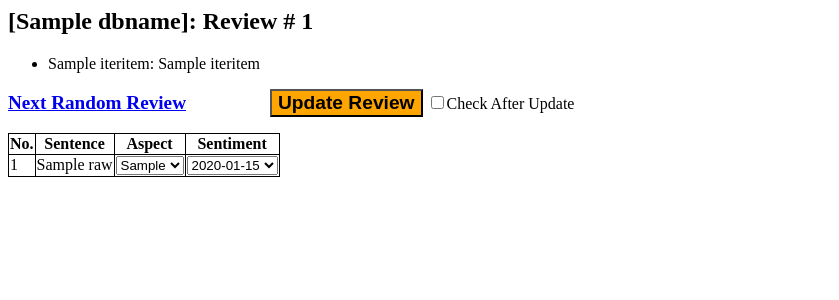
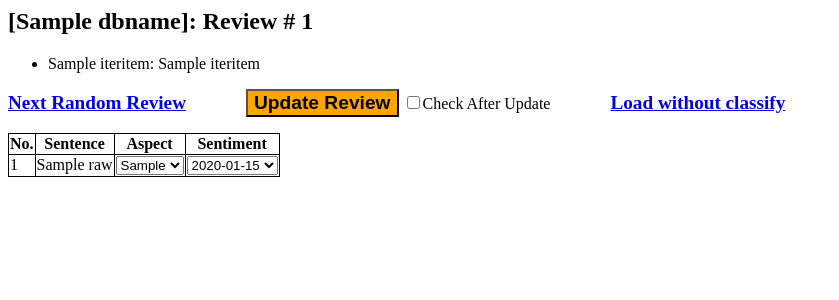
Before and after one commit to stasi009/OpinionMining728, a Flask app: template aspect_sentiment_edit/templates/review.html in a window 1280 px wide. Shown: the top 300 px of the page, without its empty margins (0-839 px from the left). Run offline with Flask 2, Linux system fonts and the light colour scheme; the template is opened without the code that fills it: most values are stand-ins (such as "Sample title", 1, 10 or a date in 2020); parts of the project's set-up code (start-up, migrations or seed data) failed here and were passed over.

Commit message:
give the app option to display review without classify first

```diff
--- a/aspect_sentiment_edit/routes.py
+++ b/aspect_sentiment_edit/routes.py
@@ -1,8 +1,6 @@
 
-import json
 from flask import Flask,url_for,request,render_template,redirect
 from app import app
-from review import Review,ReviewsDal
 import common
 
 AspectOptions = [   common.AspectOverall,\
@@ -32,12 +30,17 @@ def next_random_review():
 def show_review():
     review_id = request.args.get("review_id")
     classify = request.args.get("classify")
-    print "############ classify =".format(classify)
+    if classify is None:
+        # if not given "classify" parameter
+        # then 'classify' is true, if classifier has been set
+        classify = app.classifier is not None
+    else:
+        classify = True if int(classify) >0 else False
 
     if request.method == 'GET':
         review = app.mongoproxy.find_review_by_id(review_id)
 
-        if app.classifier is not None:
+        if classify and app.classifier is not None:
             app.classifier.classify(review)
 
         return render_template("review.html",
@@ -50,7 +53,8 @@ def show_review():
         if success:
             # if 'check_after_update' is on, then just reload current review again
             next_review_id = review_id if 'check_after_update' in request.form else app.mongoproxy.next_random_review_id()
-            return redirect(url_for("show_review",review_id = next_review_id))
+            classify = 0 if 'check_after_update' in request.form else 1
+            return redirect(url_for("show_review",review_id = next_review_id, classify = classify))
         else:
             return "<h2 color='red'>!!! Update Failed !!!</h2>"
     else:
--- a/aspect_sentiment_edit/templates/review.html
+++ b/aspect_sentiment_edit/templates/review.html
@@ -56,10 +56,12 @@
         </p>
         <form method="post">
             <p>
-                <a href="{{url_for('next_random_review')}}" style='font-size:1.2em;font-weight:bold'>Next Random Review<a>
-                &nbsp;&nbsp;&nbsp;&nbsp;&nbsp;&nbsp;&nbsp;&nbsp;&nbsp;&nbsp;&nbsp;&nbsp;&nbsp;&nbsp;&nbsp;&nbsp;&nbsp;&nbsp;&nbsp;
+                <a href="{{url_for('next_random_review')}}" style='font-size:1.2em;font-weight:bold'>Next Random Review</a>
+                &nbsp;&nbsp;&nbsp;&nbsp;&nbsp;&nbsp;&nbsp;&nbsp;&nbsp;&nbsp;&nbsp;&nbsp;&nbsp;
                 <button type="submit" style="background-color:orange;font-size:1.2em;font-weight:bold">Update Review</button>
-                <input type="checkbox" name="check_after_update"  />Check After Update<br />
+                <input type="checkbox" name="check_after_update"  />Check After Update</input>
+                &nbsp;&nbsp;&nbsp;&nbsp;&nbsp;&nbsp;&nbsp;&nbsp;&nbsp;&nbsp;&nbsp;&nbsp;&nbsp;
+                <a href="{{url_for('show_review',review_id=review.id, classify=0)}}" style='font-size:1.2em;font-weight:bold'>Load without classify</a>
             </p>
 
             <table  >
```
